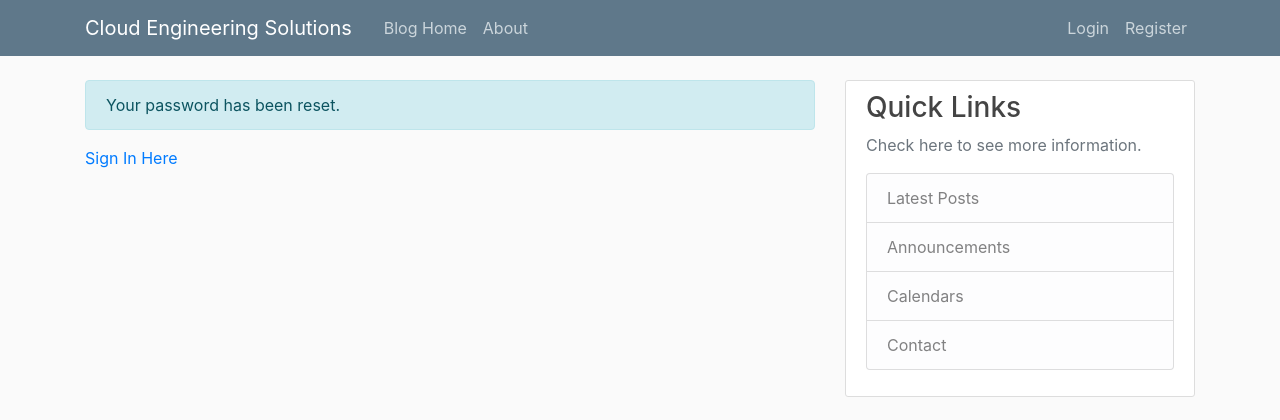
After one commit to CullenDolan/cloudES, a Django app: page /password-reset-complete/ in a window 1280 px wide. The commit adds this page. Shown: the top 420 px of the page. Run offline with Django 3.2, Linux system fonts and the light colour scheme; some libraries are stand-ins or nearby versions.

Commit message:
added email clietn connection and link to reset pw on login page

```diff
--- a/cloudES/urls.py
+++ b/cloudES/urls.py
@@ -29,14 +29,21 @@
     path('login/', auth_views.LoginView.as_view(template_name='users/login.html'), name='login'),
     path('logout/', auth_views.LogoutView.as_view(template_name='users/logout.html'), name='logout'),
     path('password-reset/',
-        auth_views.PasswordResetView.as_view(template_name='users/password_reset.html'),
+        auth_views.PasswordResetView.as_view(
+        template_name='users/password_reset.html'),
         name='password_reset'),
-    path('password-reset/done',
-        auth_views.PasswordResetDoneView.as_view(template_name='password_reset_done.html'),
+    path('password-reset/done/',
+        auth_views.PasswordResetDoneView.as_view(
+        template_name='users/password_reset_done.html'),
         name='password_reset_done'),
     path('password-reset-confirm<uidb64>/<token>/',
-        auth_views.PasswordResetConfirmView.as_view(template_name='password_reset_confirm.html'),
-        name='password_reset_confirm')
+        auth_views.PasswordResetConfirmView.as_view(
+        template_name='users/password_reset_confirm.html'),
+        name='password_reset_confirm'),
+    path('password-reset-complete/',
+        auth_views.PasswordResetCompleteView.as_view(
+        template_name='users/password_reset_complete.html'),
+        name='password_reset_complete'),
 ]
 
 # shows where the images will go and only works in debug mode
--- a/users/templates/users/login.html
+++ b/users/templates/users/login.html
@@ -11,6 +11,7 @@
             </fieldset>
             <div class="form-group">
                 <button class="btn btn-outline-info" type= "submit">Log In</button>
+                <small class="text-muted ml-2"> <a href="{% url 'password_reset' %}"> Forgot Password?</a></small>
             </div>
         </form>
         <div class="border-top pt-3">
--- /dev/null
+++ b/users/templates/users/password_reset_complete.html
@@ -0,0 +1,7 @@
+{% extends "blog/base.html" %}
+{%block content %}
+    <div class="alert alert-info">
+        Your password has been reset.
+    </div>
+    <a href="{% url 'login' %}"> Sign In Here</a>
+{% endblock content%}
```
Also changed, not shown: cloudES/settings.py (+4 -4 lines), db.sqlite3.
